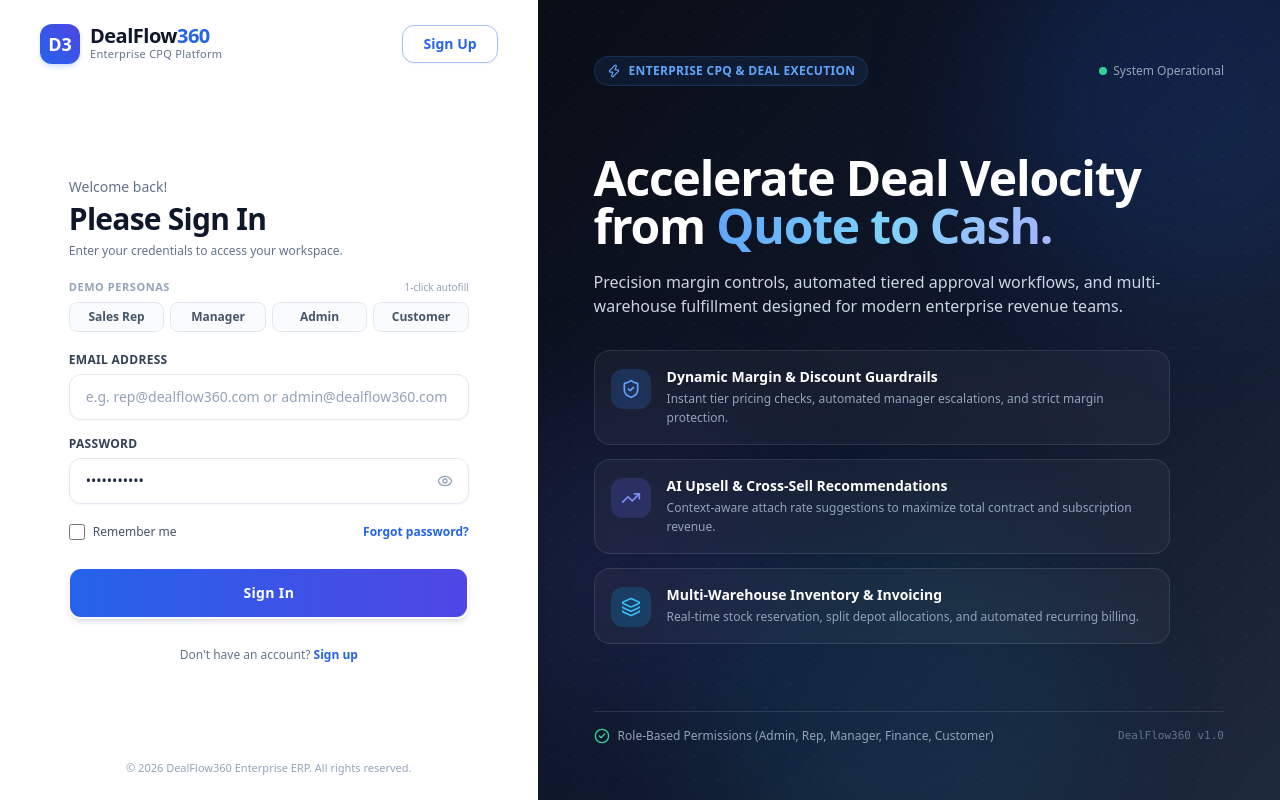
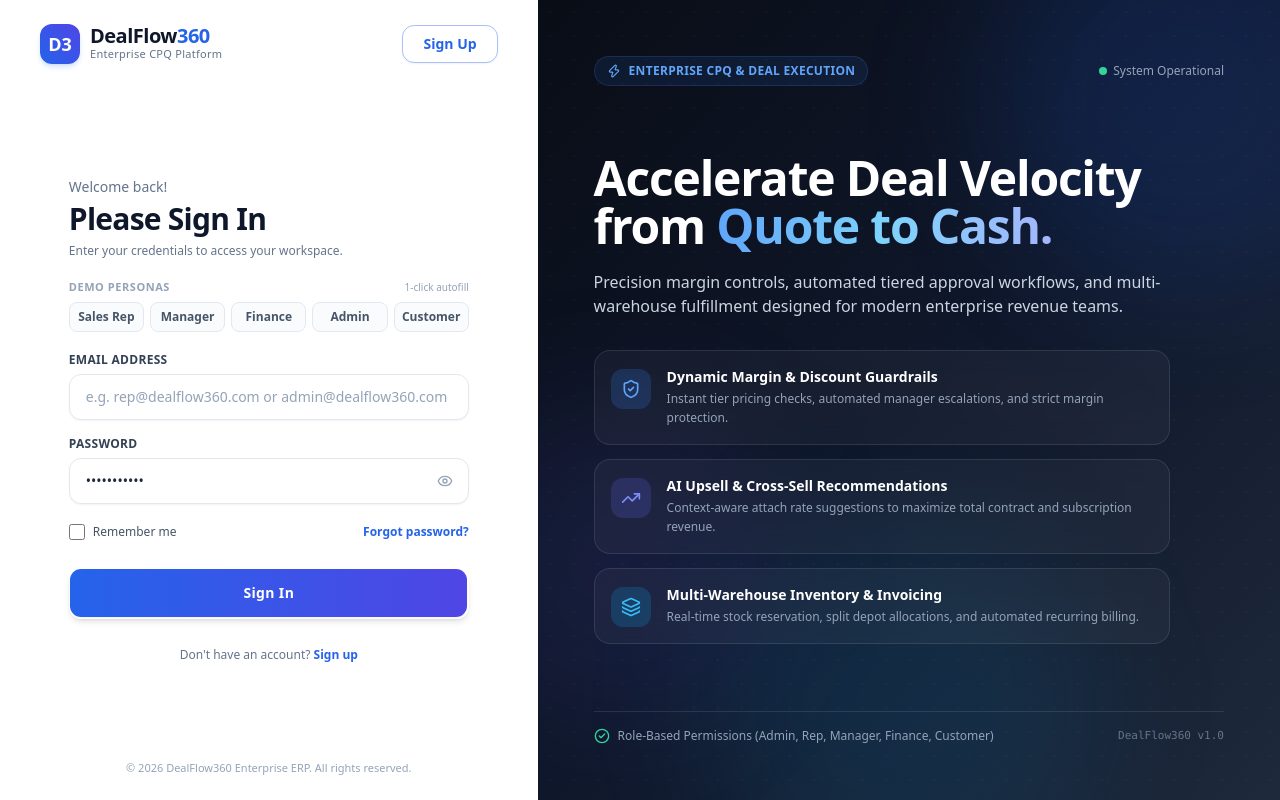
Before and after one commit to divyamtech35-commits/dealflow_360, a React (Vite) app in the folder frontend/: page /login in a window 1280 px wide. Built offline with nearby package versions, Linux system fonts and the light colour scheme.

Commit message:
feat(auth): add Finance 1-click demo persona button on login page

```diff
--- a/frontend/src/pages/auth/Login.tsx
+++ b/frontend/src/pages/auth/Login.tsx
@@ -136,10 +136,11 @@ export default function Login() {
                         </span>
                         <span className="text-[10px] text-slate-400 font-medium">1-click autofill</span>
                     </div>
-                    <div className="grid grid-cols-4 gap-1.5">
+                    <div className="grid grid-cols-5 gap-1.5">
                         {[
                             { label: 'Sales Rep', email: 'rep@dealflow360.com', activeStyle: 'hover:border-blue-500 hover:text-blue-600 hover:bg-blue-50/40' },
                             { label: 'Manager', email: 'manager@dealflow360.com', activeStyle: 'hover:border-amber-500 hover:text-amber-600 hover:bg-amber-50/40' },
+                            { label: 'Finance', email: 'finance@dealflow360.com', activeStyle: 'hover:border-purple-500 hover:text-purple-600 hover:bg-purple-50/40' },
                             { label: 'Admin', email: 'admin@dealflow360.com', activeStyle: 'hover:border-emerald-500 hover:text-emerald-600 hover:bg-emerald-50/40' },
                             { label: 'Customer', email: 'customer1@dealflow360.com', activeStyle: 'hover:border-indigo-500 hover:text-indigo-600 hover:bg-indigo-50/40' },
                         ].map((p) => (
```
